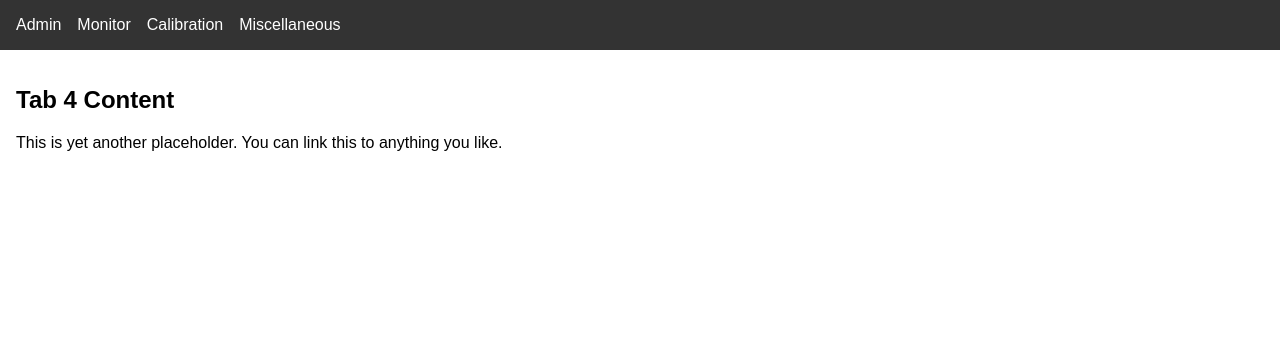
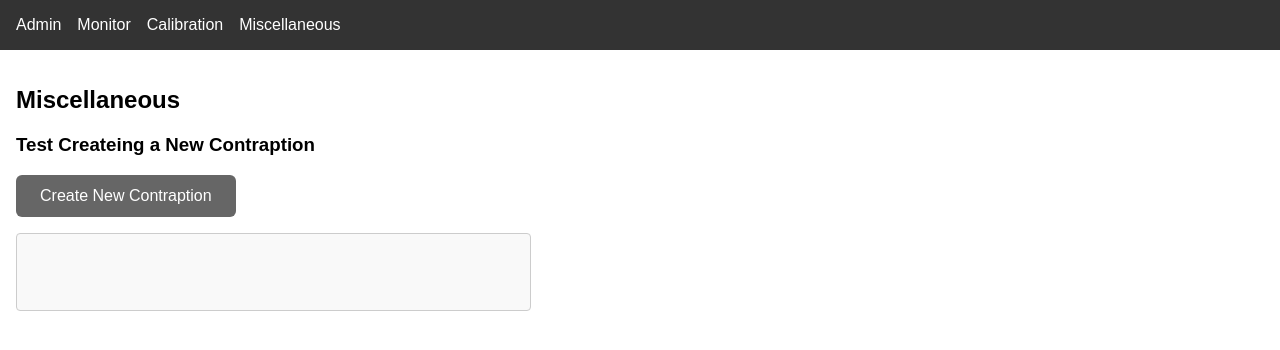
Before and after one commit to TAU-CGL/rplidar_recorder, a Django app: page / in a window 1280 px wide, after a click on "Miscellaneous". Shown: the top 350 px of the page. Run offline with Django 5.2, Linux system fonts and the light colour scheme.

Commit message:
Add new contraption query

```diff
--- a/server/index/urls.py
+++ b/server/index/urls.py
@@ -3,5 +3,7 @@ from .views import *
 
 urlpatterns = [
     path('', index, name='index'),
+    path('api/new-contraption', new_contraption, name='new_contraption'),
+
     path('teapot', teapot, name='teapot'),
 ]
--- a/server/index/views.py
+++ b/server/index/views.py
@@ -1,8 +1,15 @@
 from django.shortcuts import render
-from django.http import HttpResponse
+from django.http import HttpResponse, JsonResponse
+
+from .models import Contraption
 
 def teapot(_):
     return HttpResponse("I'm a teapot", status=418)
 
 def index(request):
     return render(request, "index.html")
+
+def new_contraption(request):
+    contraption = Contraption.objects.create()
+    contraption.save()
+    return JsonResponse({"uuid": contraption.uuid})
--- a/server/templates/base.html
+++ b/server/templates/base.html
@@ -11,6 +11,23 @@
             text-decoration: none;
             cursor: pointer;
         }
+        button {
+            background-color: #666;
+            border: none;
+            color: white;
+            padding: 12px 24px;
+            font-size: 16px;
+            border-radius: 6px;
+            cursor: pointer;
+        }
+        textarea {
+            padding: 8px;
+            font-family: monospace;
+            resize: none;
+            background: #f9f9f9;
+            border: 1px solid #ccc;
+            border-radius: 4px;
+        }
         .tab-content { display: none; padding: 1em; }
         .active { display: block; }
         iframe { width: 100%; height: 80vh; border: none; }
--- a/server/templates/tabs/miscellaneous.html
+++ b/server/templates/tabs/miscellaneous.html
@@ -1,2 +1,22 @@
-<h2>Tab 4 Content</h2>
-<p>This is yet another placeholder. You can link this to anything you like.</p>
+<h2>Miscellaneous</h2>
+
+<h3>Test Createing a New Contraption</h3>
+
+<button onclick="sendNewContraption()">Create New Contraption</button>
+<div style="margin-top: 1em;">
+    <textarea id="new-contraption-result" rows="4" cols="60" readonly></textarea>
+</div>
+
+
+<script>
+    function sendQuery() {
+        fetch('/api/new-contraption')
+            .then(response => response.text())
+            .then(data => {
+                document.getElementById('new-contraption-result').value = data;
+            })
+            .catch(error => {
+                document.getElementById('new-contraption-result').value = 'Error: ' + error;
+            });
+    }
+</script>
```
